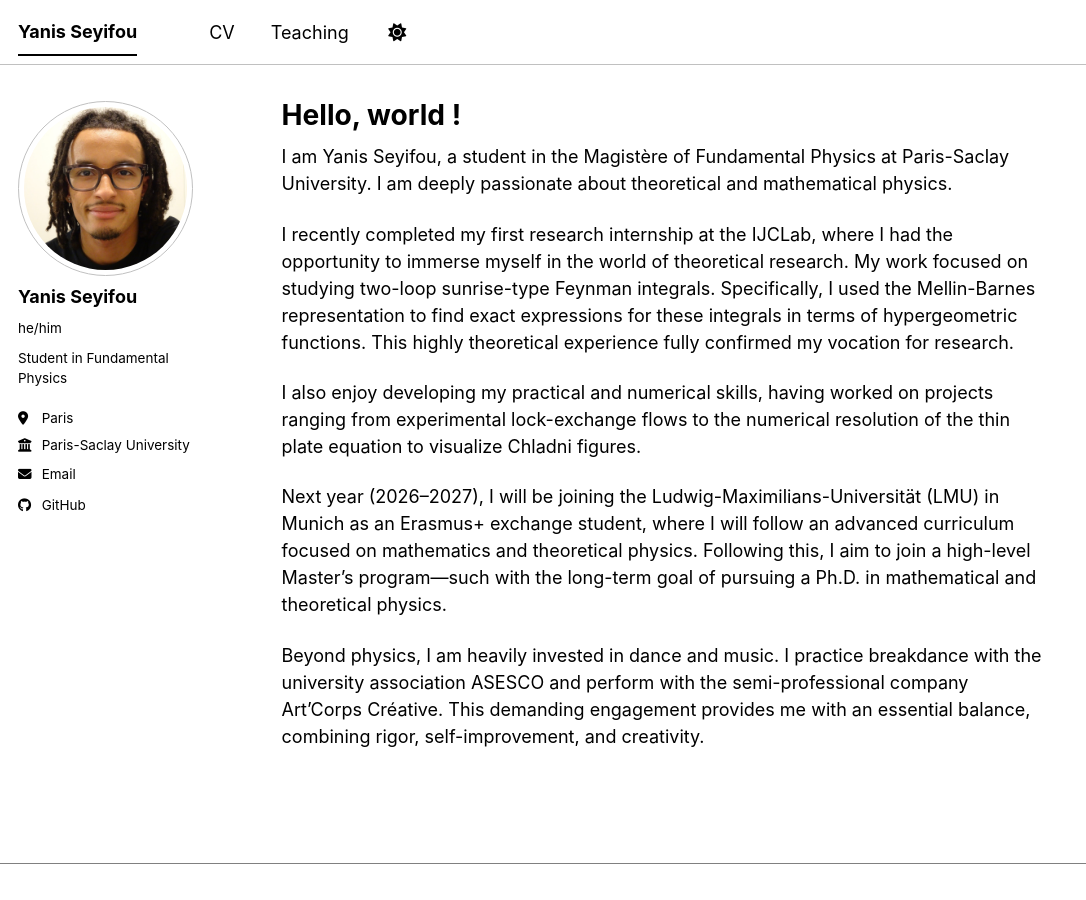
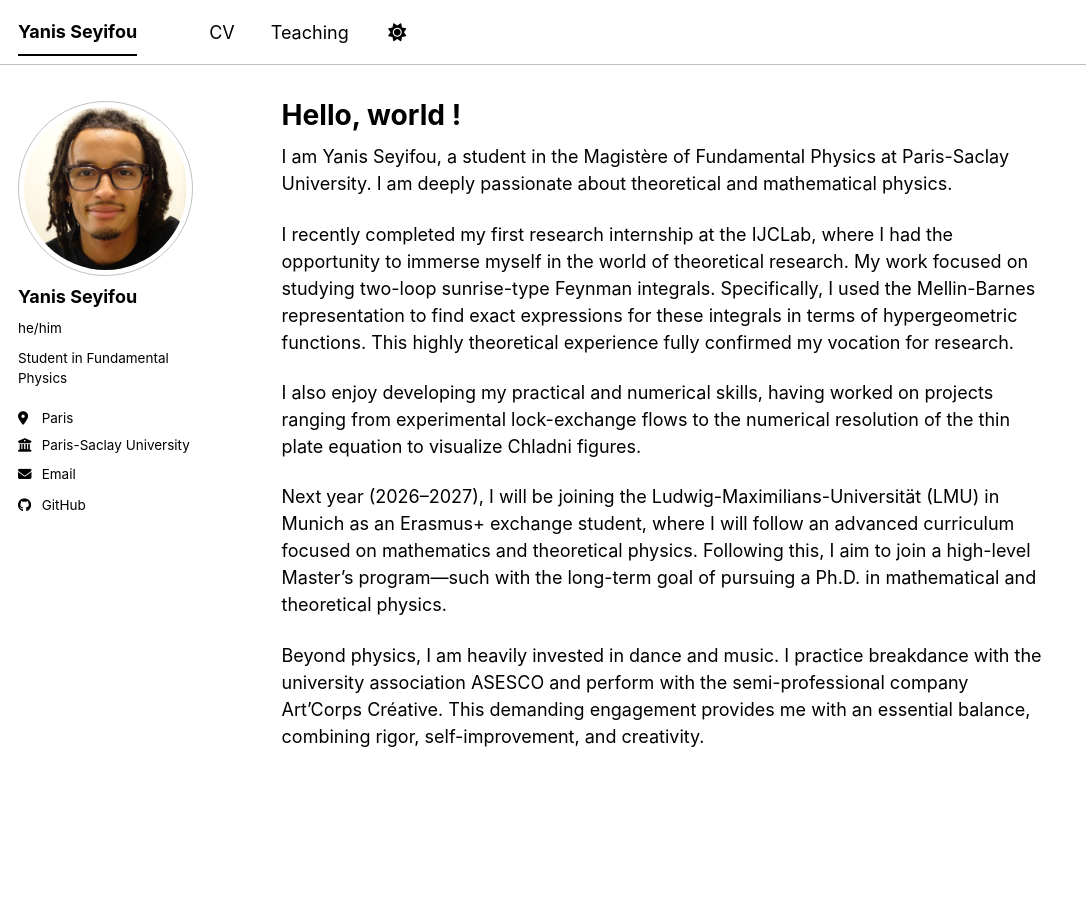
Before and after one commit to yseyifou/yseyifou.github.io, a Jekyll site: the page built from _pages/about.md, in a window 1280 px wide. Shown: the whole page, without its empty margins (0-1086 px from the left). Built offline with Jekyll 4.4.1, drawn with Linux system fonts in a browser that asks for light colours; a style sheet for code colours, icons or effects is not loaded.

Commit message:
Hide footer by setting display to none

```diff
--- a/_sass/layout/_footer.scss
+++ b/_sass/layout/_footer.scss
@@ -3,6 +3,7 @@
    ========================================================================== */
 
 .page__footer {
+  display: none !important;
   @include clearfix;
   background-color: var(--global-footer-bg-color);
   color: var(--global-text-color-light);
```
